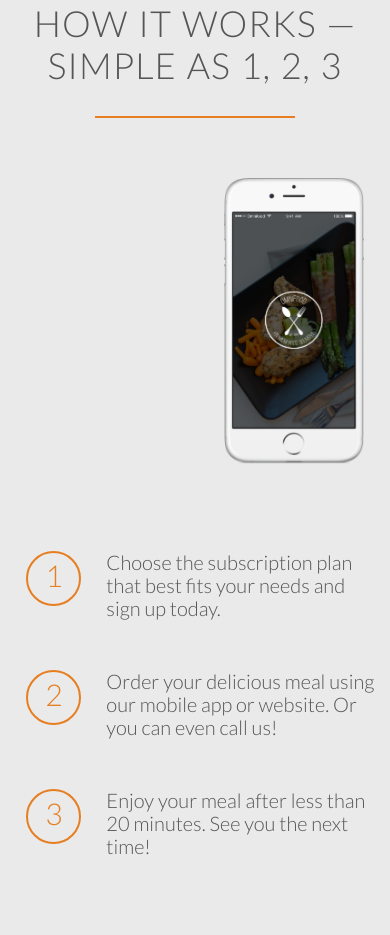
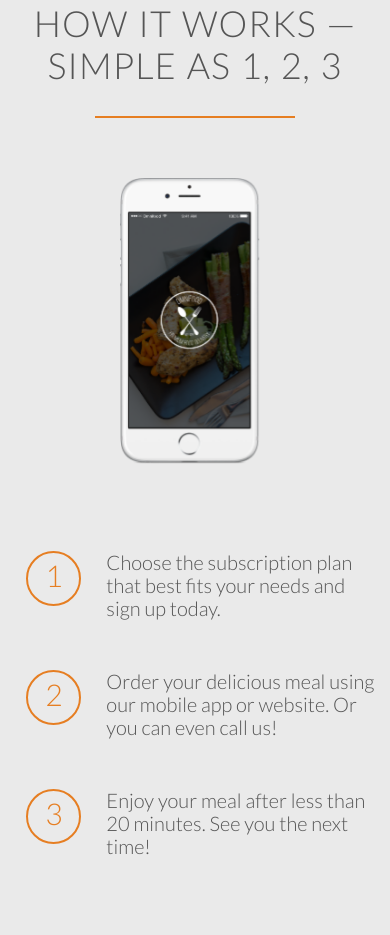
Before and after one commit to miguelr215/Omnifood, a plain HTML site: page index.html in a window 390 px wide. Shown: the part 2650-3585 px from the top of the page. Drawn offline with nearby package versions, Linux system fonts and the light colour scheme.

Commit message:
update phone ui

```diff
--- a/resources/css/style.css
+++ b/resources/css/style.css
@@ -456,11 +456,6 @@ header {
 /* HOW IT WORKS */
 /* ---------------------------------------- */
 
-/*  became un-needed
-.steps-box {
-    margin-top: 30px;  space between heading
-}
-*/
 
 .section-steps {
     background-color: #eaeaea;
@@ -468,7 +463,7 @@ header {
 }
 
 .steps-box:first-child {
-    text-align: right;
+    text-align: center;
     /* works for images too because they are inline block elements */
     padding-right: 3%;
     /* for responsive website */
```
